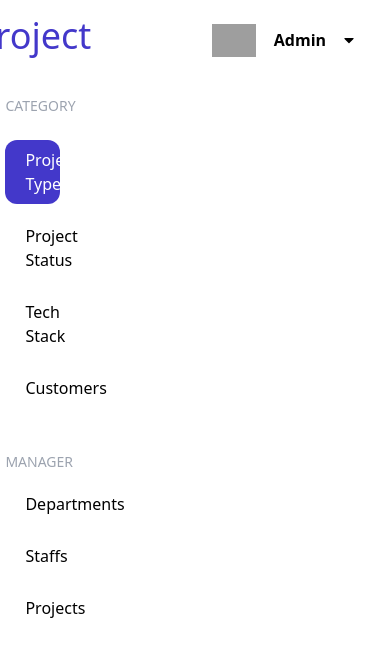
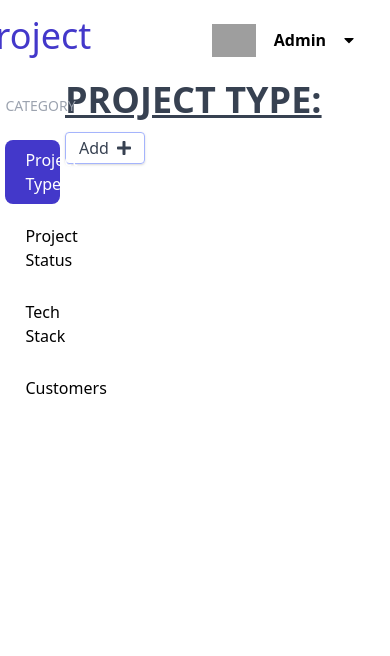
Before and after one commit to Z0Ne7/login-project, a React (Create React App) app: page /project-type in a window 390 px wide. Shown: the top 656 px of the page. Built offline with nearby package versions, Linux system fonts and the light colour scheme; grey boxes are pictures that could not be loaded.

Commit message:
add table project type

```diff
--- a/src/components/button-adding/button-adding.jsx
+++ b/src/components/button-adding/button-adding.jsx
@@ -8,9 +8,14 @@ export const ButtonAdding = ({ route }) => {
     history.push(route);
   };
   return (
-    <button onClick={() => redirect(route)}>
-      <p>Add</p>
-      <FontAwesomeIcon icon={faPlus} />
+    <button
+      className='border border-solid border-indigo-300 shadow rounded w-20 h-8 text-gray-700 hover:text-white hover:bg-green-600 mt-3'
+      onClick={() => redirect(route)}
+    >
+      <p>
+        Add
+        <FontAwesomeIcon className='ml-2' icon={faPlus} />
+      </p>
     </button>
   );
 };
--- a/src/components/left-sidebar/left-sidebar.jsx
+++ b/src/components/left-sidebar/left-sidebar.jsx
@@ -1,22 +1,17 @@
 import { useState } from 'react';
 import { NavLink } from 'react-router-dom';
 export const LeftSidebar = () => {
+  const activeClass =
+    'hover:bg-indigo-700 hover:text-pink-100 bg-indigo-700 text-white rounded';
   return (
-    <div className='w-2/12 sm:w-full mt-4 lg:w-2/12 relative'>
+    <div className='w-2/12 mt-4 relative'>
       <div className='flex justify-center'>
-        <div className='flex justify-center items-center w-10/12 sm:w-full sm:mr-4 sm:flex-row-reverse'>
+        <div className='flex justify-center items-center w-10/12'>
           <p className='text-4xl text-indigo-700'>Project</p>
         </div>
       </div>
-      <div
-        className='flex flex-col items-center mt-10
-      sm:z-20
-      sm:w-4/6
-       sm:fixed transform
-       transition duration-500 ease-in-out sm:-translate-x-full
-       sm:left-0 sm:m-0 sm:top-0 sm:h-full sm:bg-white'
-      >
-        <div className='w-10/12 sm:mt-16'>
+      <div className='flex flex-col items-center mt-10'>
+        <div className='w-10/12'>
           <ul>
             <div className='text-gray-400 text-sm flex items-center'>
               <p>CATEGORY</p>
@@ -25,28 +20,28 @@ export const LeftSidebar = () => {
             <div>
               <NavLink
                 to='/project-type'
-                activeClassName='hover:bg-indigo-700 hover:text-pink-100 bg-indigo-700 text-white rounded-xl'
+                activeClassName={activeClass}
                 className='flex mt-6 items-center rounded-lg hover:text-gray-900 hover:bg-gray-200  p-2 cursor-pointer '
               >
                 <p className='text-base  ml-3'>Project Type</p>
               </NavLink>
               <NavLink
                 to='/project-status'
-                activeClassName='hover:bg-indigo-700 hover:text-pink-100 bg-indigo-700 text-white rounded-xl'
+                activeClassName={activeClass}
                 className='flex items-center mt-3 p-2 rounded-lg hover:text-gray-900 hover:bg-gray-200'
               >
                 <p className=' text-base ml-3'>Project Status</p>
               </NavLink>
               <NavLink
                 to='/tech-stack'
-                activeClassName='hover:bg-indigo-700 hover:text-pink-100 bg-indigo-700 text-white rounded-xl'
+                activeClassName={activeClass}
                 className='flex items-center mt-3 p-2 rounded-lg hover:text-gray-900 hover:bg-gray-200'
               >
                 <p className='  text-base ml-3'> Tech Stack</p>
               </NavLink>
               <NavLink
                 to='/customers'
-                activeClassName=' bg-indigo-700 hover:bg-indigo-700 hover:text-pink-100 text-white rounded-xl'
+                activeClassName={activeClass}
                 className='flex items-center mt-3 p-2 rounded-lg hover:text-gray-900 hover:bg-gray-200'
               >
                 <p className='  text-base ml-3'>Customers</p>
@@ -55,37 +50,6 @@ export const LeftSidebar = () => {
           </ul>
           <button></button>
         </div>
-        <div className='w-10/12 mt-5'>
-          <ul>
-            <div className='text-gray-400 text-sm flex items-center'>
-              <p>MANAGER</p>
-              <p className='ml-2 text-2xl'></p>
-            </div>
-            <div>
-              <NavLink
-                to='/departments'
-                activeClassName='hover:bg-indigo-700 hover:text-pink-100 bg-indigo-700 text-white rounded-xl'
-                className='flex items-center mt-3 p-2 rounded-lg hover:text-gray-900 hover:bg-gray-200'
-              >
-                <p className='  text-base ml-3'>Departments</p>
-              </NavLink>
-              <NavLink
-                to='/staffs'
-                activeClassName='bg-indigo-700 text-white rounded-xl'
-                className='flex items-center mt-3 p-2 rounded-lg hover:text-gray-900 hover:bg-gray-200'
-              >
-                <p className='  text-base ml-3'>Staffs</p>
-              </NavLink>
-              <NavLink
-                to='/projects'
-                activeClassName='hover:bg-indigo-700 hover:text-pink-100 bg-indigo-700 text-white rounded-xl'
-                className='flex items-center mt-3 p-2 rounded-lg hover:text-gray-900 hover:bg-gray-200'
-              >
-                <p className='  text-base ml-3'>Projects</p>
-              </NavLink>
-            </div>
-          </ul>
-        </div>
       </div>
     </div>
   );
--- /dev/null
+++ b/src/components/table-title/table-title.jsx
@@ -0,0 +1,6 @@
+export const TableTitle = ({title} ) => {
+  return (
+    <div className='uppercase font-semibold text-4xl text-gray-700 underline'>{title}</div>
+  )
+
+}
--- a/src/modules/login/components/form-login.jsx
+++ b/src/modules/login/components/form-login.jsx
@@ -7,7 +7,8 @@ import {
   REACT_APP_PROJECT_TYPE,
 } from '../../../constants/api-endpoint';
 import { useForm } from 'react-hook-form';
-
+import { FontAwesomeIcon } from '@fortawesome/react-fontawesome';
+import { faSpinner } from '@fortawesome/free-solid-svg-icons';
 export const FormLogin = () => {
   const [isLoading, setLoading] = useState(false);
   const { register, handleSubmit } = useForm();
@@ -17,7 +18,7 @@ export const FormLogin = () => {
     if (localToken) {
       history.push(REACT_APP_PROJECT_TYPE);
     }
-  // eslint-disable-next-line react-hooks/exhaustive-deps
+    // eslint-disable-next-line react-hooks/exhaustive-deps
   }, []);
   const onHandleSubmit = async (inputData) => {
     setLoading(true);
@@ -41,8 +42,8 @@ export const FormLogin = () => {
         {isLoading ? (
           <div className='flex items-center justify-center w-full h-full fixed top-0 left-0 bg-white opacity-75 z-50'>
             <span className='text-indigo-800 text-5xl'>
-              Logging in...
-              {/* <i className='fas fa-circle-notch fa-spin fa-5x'></i> */}
+              Logging in
+              <FontAwesomeIcon className='ml-2' icon={faSpinner} spin />
             </span>
           </div>
         ) : (
--- a/src/pages/project-type/project-type.jsx
+++ b/src/pages/project-type/project-type.jsx
@@ -1,12 +1,11 @@
 import { ButtonAdding } from '../../components/button-adding/button-adding';
-import { ButtonLogout } from '../../components/button-logout/button-logout';
-import { NavbarHeader } from '../../components/navbar-header/navbar-header';
-
+import { TableTitle } from '../../components/table-title/table-title';
 export const ProjectType = () => {
   return (
-    <div className=''>
+    <div className='flex w-11/12'>
       <div>
-        {/* <NavbarHeader /> */}
+        <TableTitle title='Project Type:' />
+        <ButtonAdding className='' />
       </div>
     </div>
   );
```
Also changed, not shown: src/modules/login/components/project-type/components/table-project-type.jsx (added).
